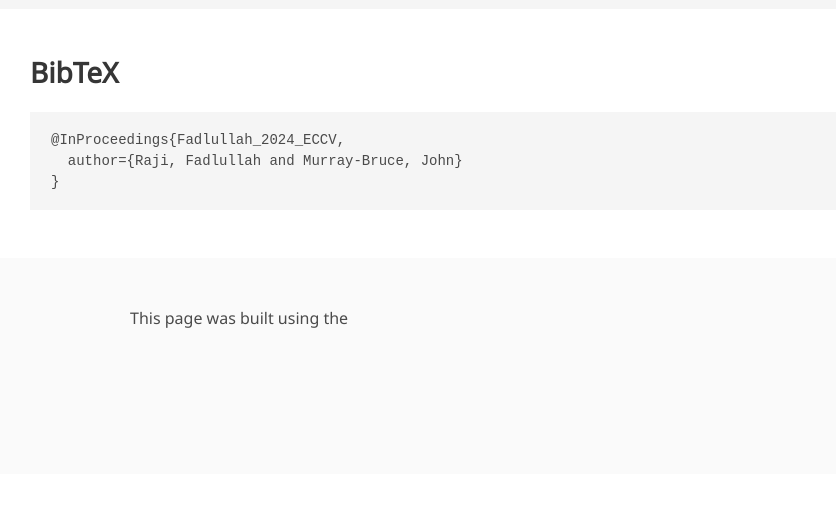
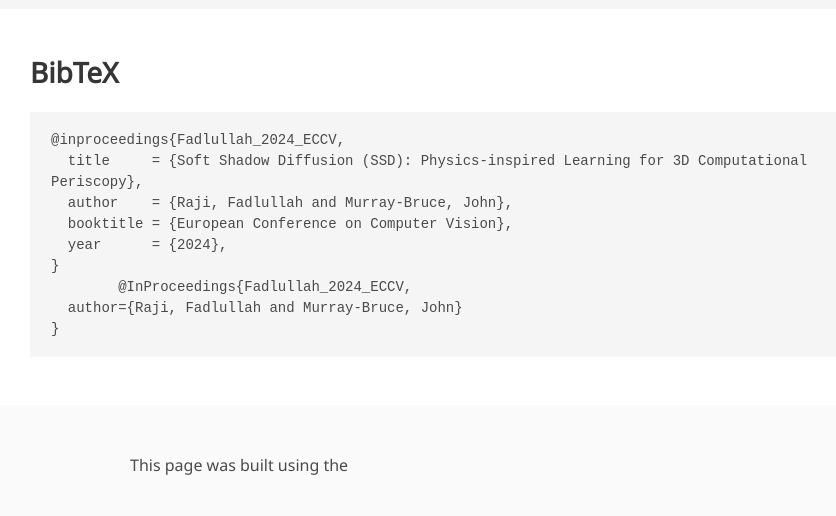
Before and after one commit to Predstan/SSD, a plain HTML site: page index.html in a window 1280 px wide. Shown: the part 4208-4724 px from the top of the page, without its empty margins (130-966 px from the left). Before the commit the page ends 4682 px from the top, so only its background shows below. Drawn offline with nearby package versions, Linux system fonts and the light colour scheme; some icons are missing; a web font is replaced by a local one.

Commit message:
Update index.html

```diff
--- a/index.html
+++ b/index.html
@@ -233,7 +233,14 @@ Periscopy</h1>
   <section class="section" id="BibTeX">
     <div class="container is-max-desktop content">
       <h2 class="title">BibTeX</h2>
-      <pre><code>@InProceedings{Fadlullah_2024_ECCV,
+      <pre><code>@inproceedings{Fadlullah_2024_ECCV,
+  title     = {Soft Shadow Diffusion (SSD): Physics-inspired Learning for 3D Computational
+Periscopy},
+  author    = {Raji, Fadlullah and Murray-Bruce, John},
+  booktitle = {European Conference on Computer Vision},
+  year      = {2024},
+}
+        @InProceedings{Fadlullah_2024_ECCV,
   author={Raji, Fadlullah and Murray-Bruce, John}
 } </code></pre>
     </div>
```
